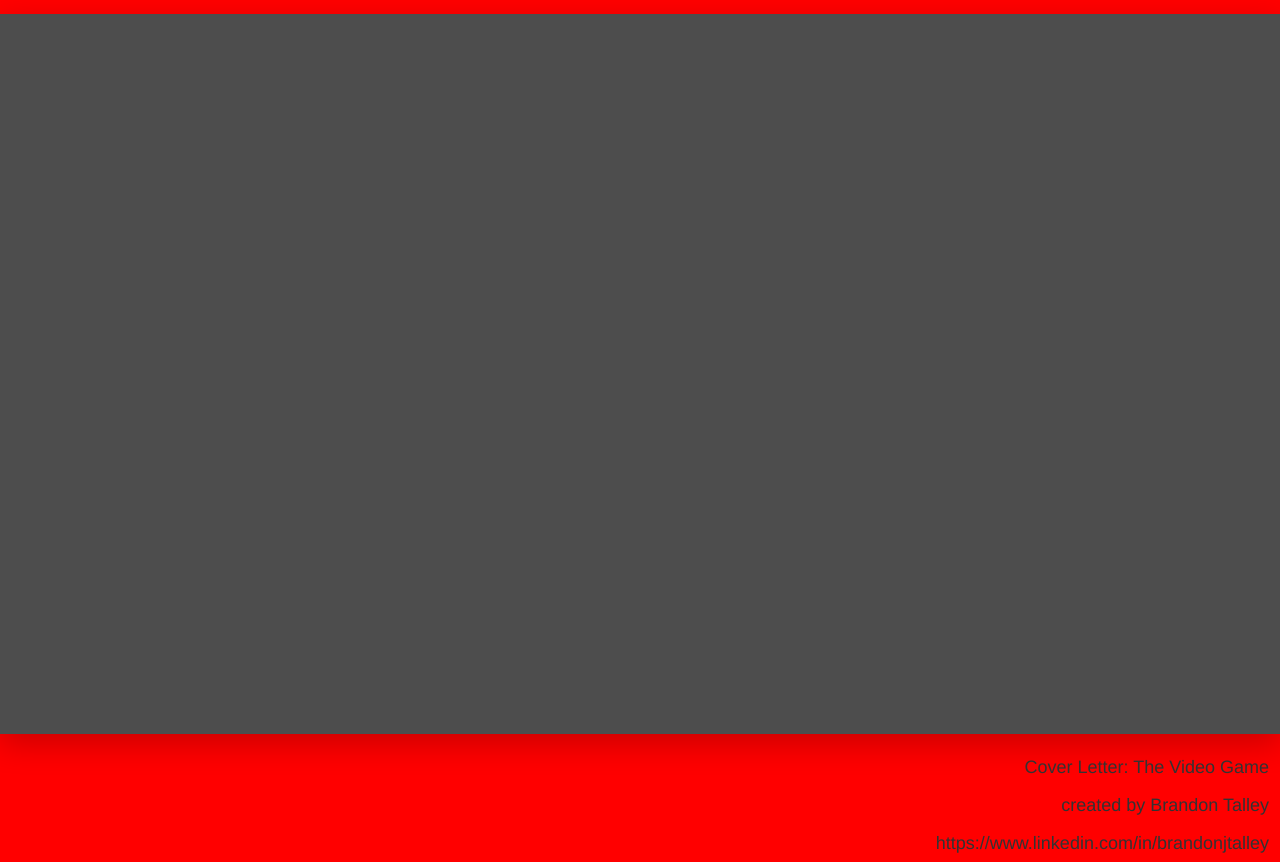
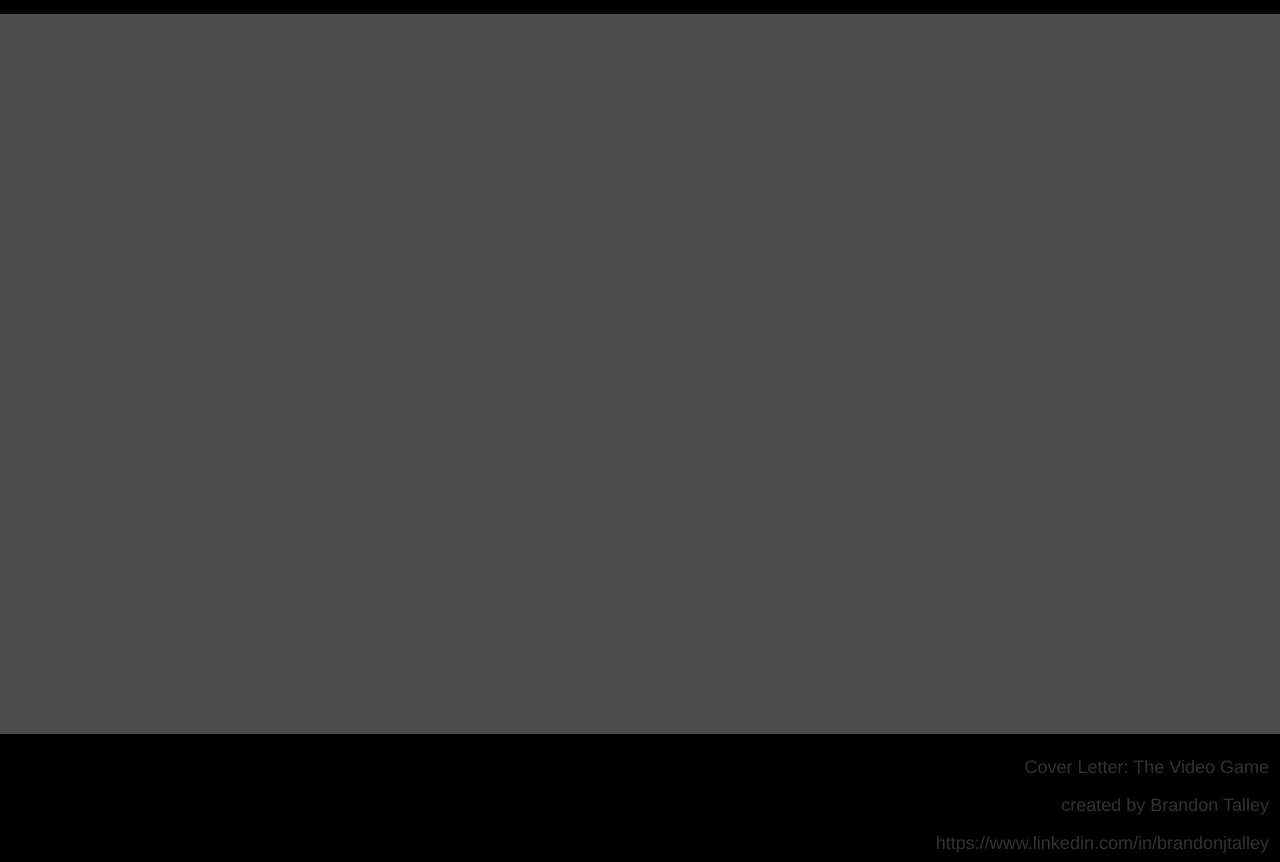
Before and after one commit to ThisIsWhereIUploadThings/CoverLetter, a plain HTML site: page index.html in a window 1280 px wide. Drawn offline with Linux system fonts and the light colour scheme; no server answers.

Commit message:
Update index.html

```diff
--- a/index.html
+++ b/index.html
@@ -8,7 +8,7 @@
     <link rel="shortcut icon" href="TemplateData/favicon.ico" />
     <script src="TemplateData/UnityProgress.js"></script>
   </head>
-  <body bgcolor="#FF0000">
+  <body bgcolor="#000000">
   <body class="template">
     <p class="header"><span></span>Cover Letter: The Video Game</p>
     <div class="template-wrap clear">
```
